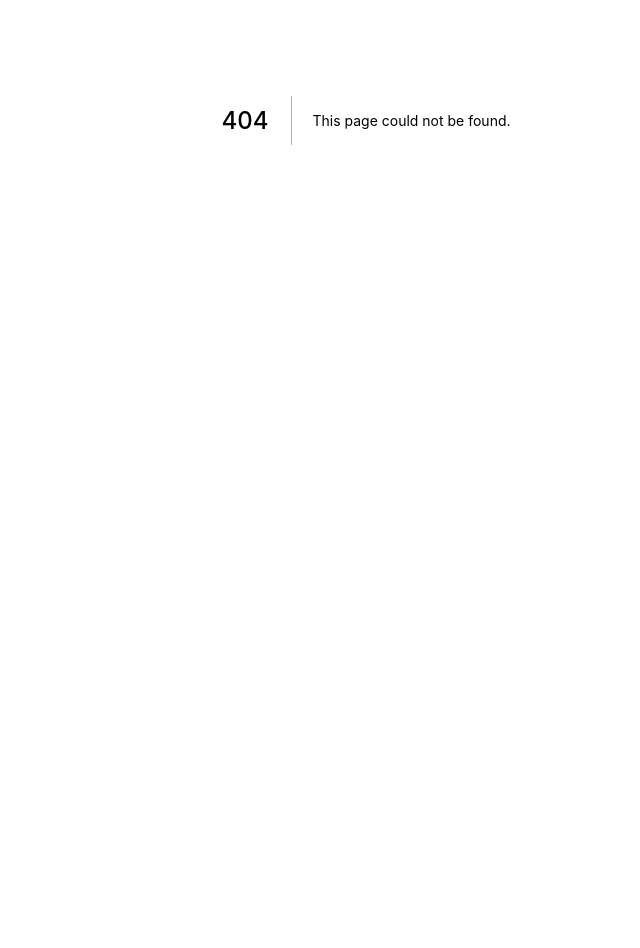
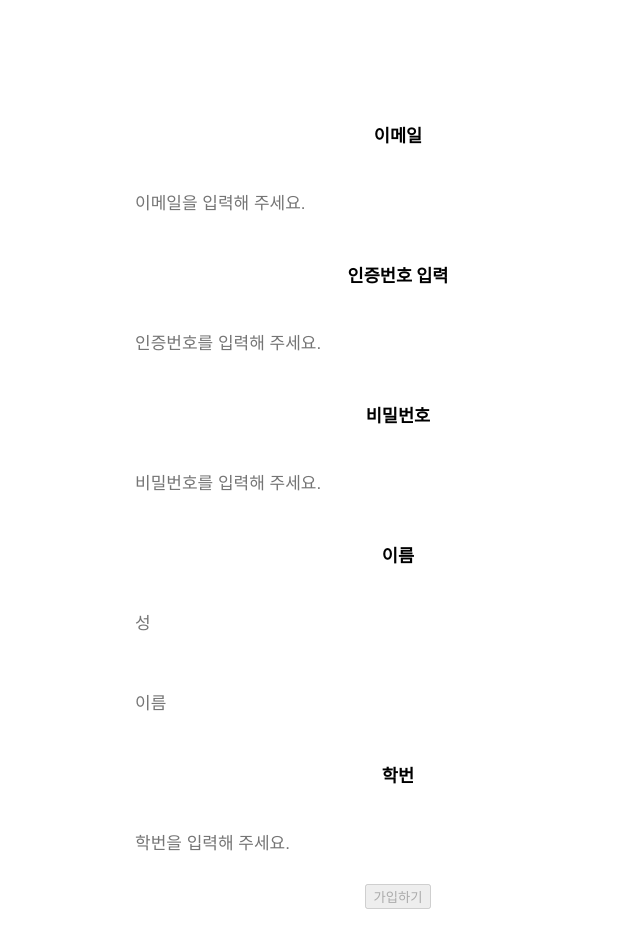
Before and after one commit to RE-VEL/REVEL-frontend-V1, a Next.js app: page /join in a window 1280 px wide. Before the commit this address had no page. Shown: the part 280-1228 px from the top of the page, without its empty margins (274-914 px from the left). Before the commit the page ends 800 px from the top, so only its background shows below. Built offline with nearby package versions, Linux system fonts and the light colour scheme.

Commit message:
Create: join page

```diff
--- /dev/null
+++ b/pages/join.tsx
@@ -0,0 +1,117 @@
+import styled from '@emotion/styled';
+
+const Join = () => {
+  return (
+    <Outer className="whole">
+      <Whole className="outer">
+        <TopInput className="email">
+          <h3>이메일</h3>
+          <GetInfo
+            id="email"
+            type="text"
+            placeholder="이메일을 입력해 주세요."
+          />
+          <div id="emailError" className="error"></div>
+          <div className="code">
+            <h3>인증번호 입력</h3>
+            <GetInfo
+              id="code"
+              type="text"
+              placeholder="인증번호를 입력해 주세요."
+            />
+            <div id="nameError" className="error"></div>
+          </div>
+          <div className="password">
+            <h3>비밀번호</h3>
+            <GetInfo
+              id="password"
+              type="password"
+              placeholder="비밀번호를 입력해 주세요."
+            />
+            <div id="passwordError" className="error"></div>
+          </div>
+          <div className="phone">
+            <h3>이름</h3>
+            <GetInfo
+              id="firstName"
+              type="text"
+              placeholder="성"
+              //   onInput={changeName1()}
+            />
+            <GetInfo
+              id="lastName"
+              type="text"
+              placeholder="이름"
+              //   onInput={changeName1()}
+            />
+          </div>
+          <div className="classnum">
+            <h3>학번</h3>
+            <GetInfo
+              id="classnum"
+              type="text"
+              placeholder="학번을 입력해 주세요."
+            />
+            <div id="classnumError" className="error"></div>
+          </div>
+        </TopInput>
+        <Joined className="signUp">
+          <button disabled>가입하기</button>
+        </Joined>
+      </Whole>
+    </Outer>
+  );
+};
+
+const Outer = styled.div`
+  box-sizing: border-box;
+  font-size: 11px;
+  width: 45%;
+  display: flex;
+  text-align: center;
+  justify-content: center;
+  margin: 30%;
+`;
+const TopInput = styled.div`
+  width: 100%;
+`;
+const GetInfo = styled.input`
+  padding: 12px 20px;
+  margin: 5px;
+  display: inline-block;
+  border: 1px #ccc;
+  outline: none;
+  box-sizing: border-box;
+  border-radius: 10px;
+  font-size: 17px;
+  height: 70px;
+  width: 100%;
+  max-width: 626px;
+`;
+const Whole = styled.div`
+  width: 100%;
+  text-align: center;
+  font-weight: 700;
+  font-size: 15px;
+`;
+const Joined = styled.label`
+  color: #433e50;
+  border: none;
+  margin: none;
+  cursor: pointer;
+  display: flex;
+  justify-content: center;
+  width: 100%;
+`;
+
+/*function changeName1():
+  | import('react').FormEventHandler<HTMLInputElement>
+  | undefined {
+  throw new Error('Function not implemented.');
+}
+function signUpCheck():
+  | import('react').MouseEventHandler<HTMLButtonElement>
+  | undefined {
+  throw new Error('Function not implemented.');
+}*/
+export default Join;
```
